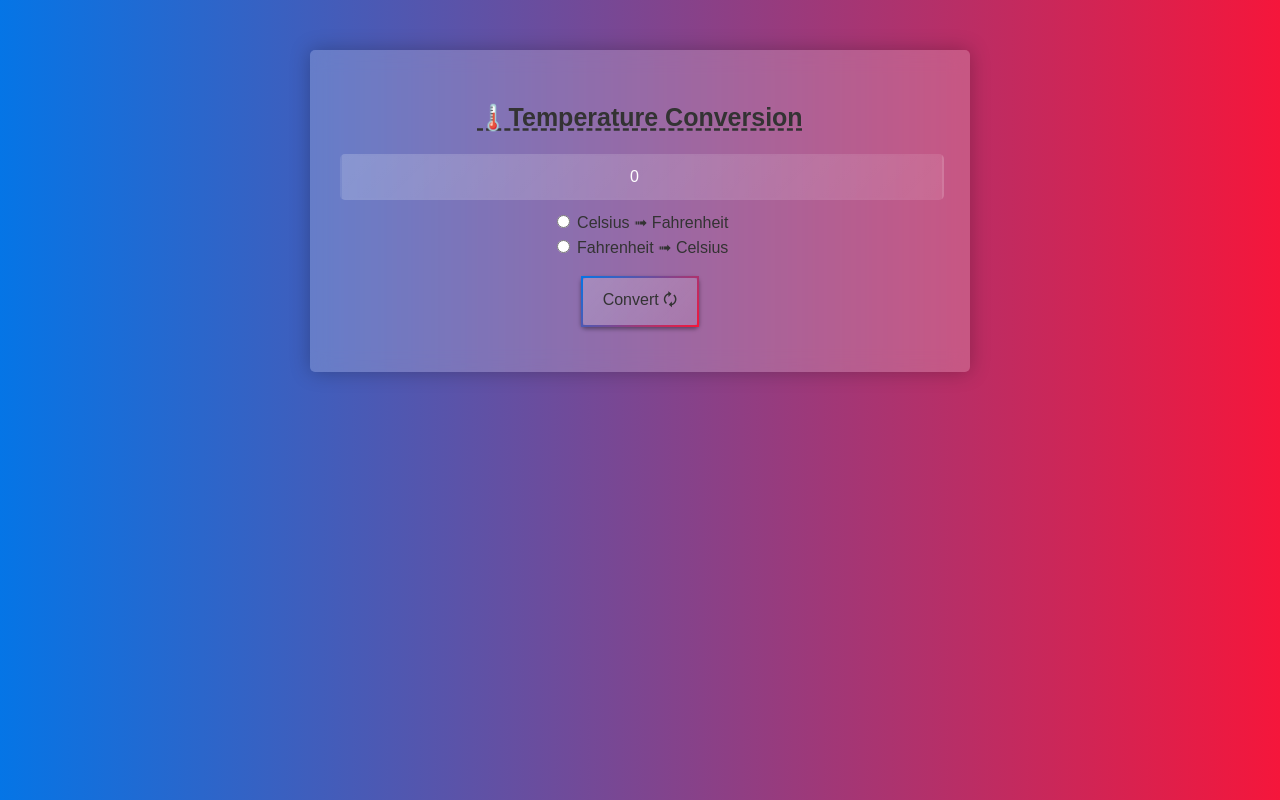
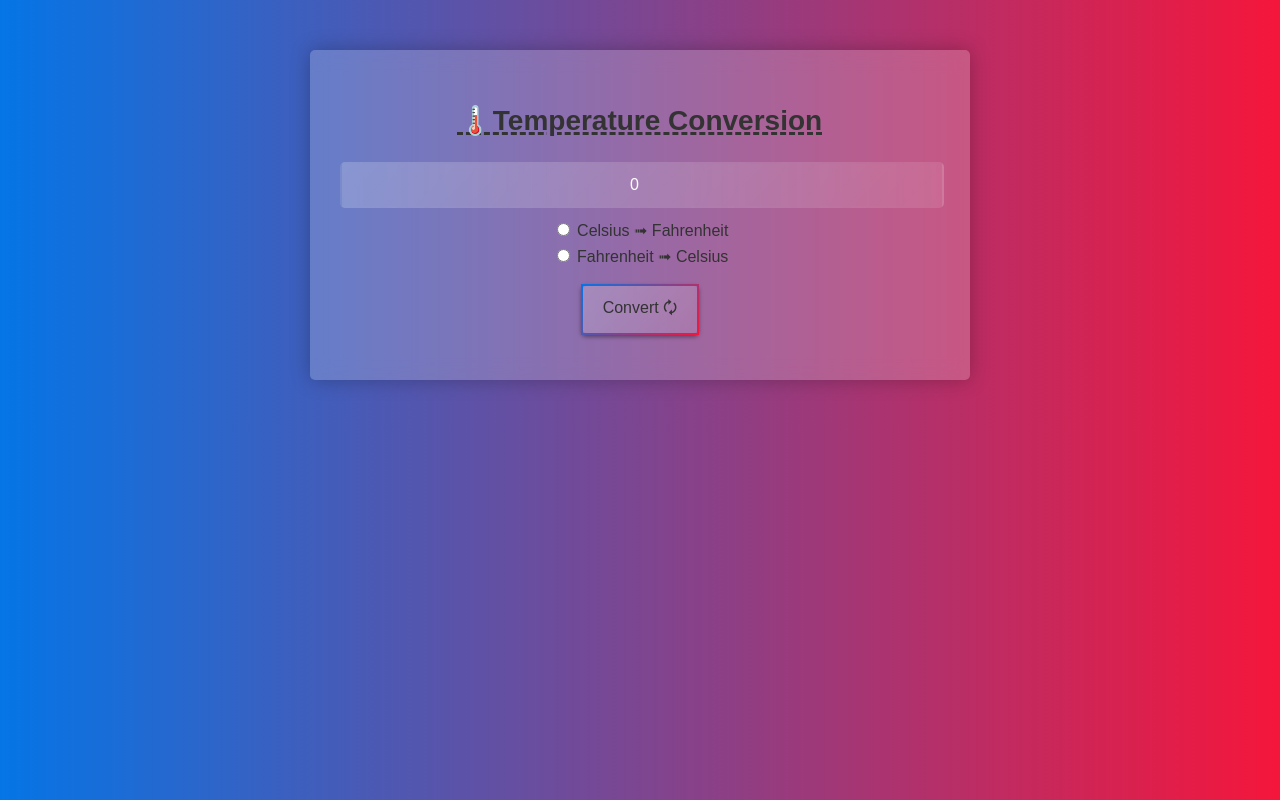
Before and after one commit to adityakr03/temperatureConversion, a plain HTML site: page index.html in a window 1280 px wide. Drawn offline with Linux system fonts and the light colour scheme; a web font is replaced by a local one.

Commit message:
Update styles.css

```diff
--- a/styles.css
+++ b/styles.css
@@ -12,7 +12,7 @@ body {
 /* Heading Styles */
 h1 {
     color: #d45632;
-    font-size: 25px;
+    font-size: 3.5vmin;
     text-decoration: underline dashed;
 }
 
```
